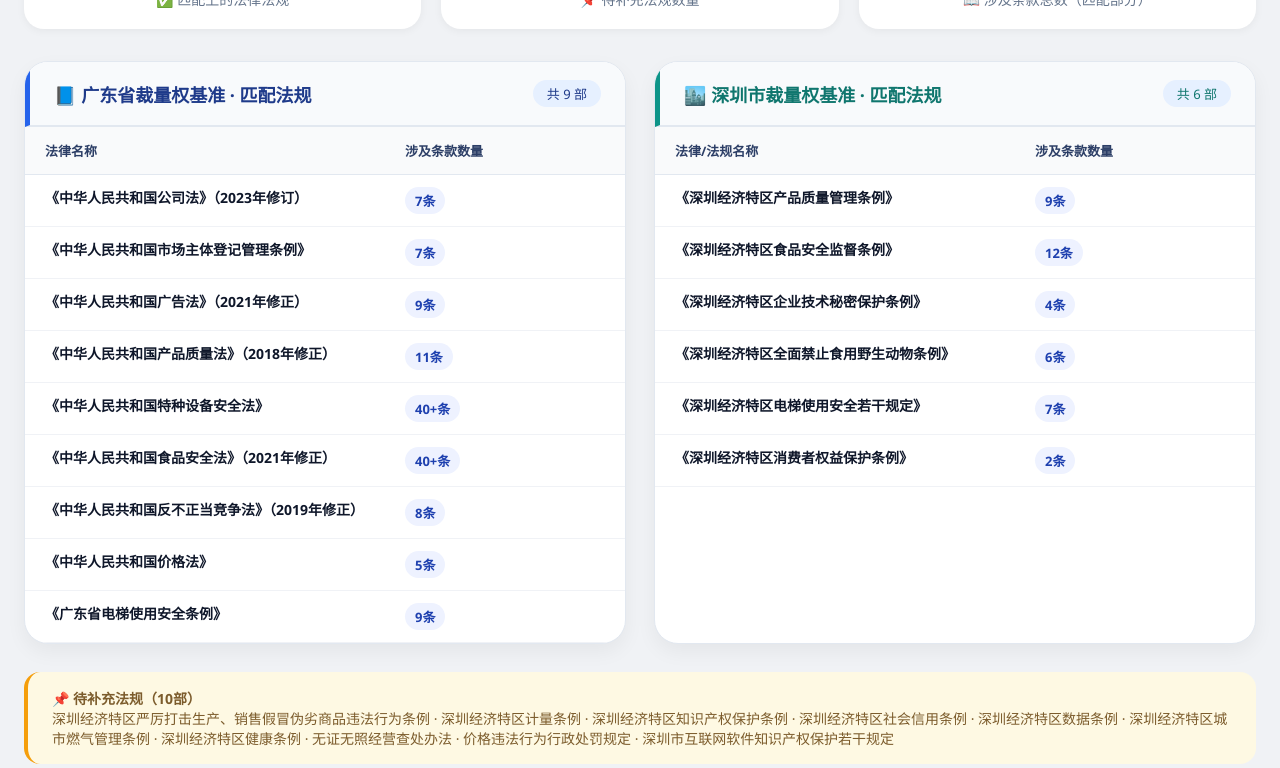
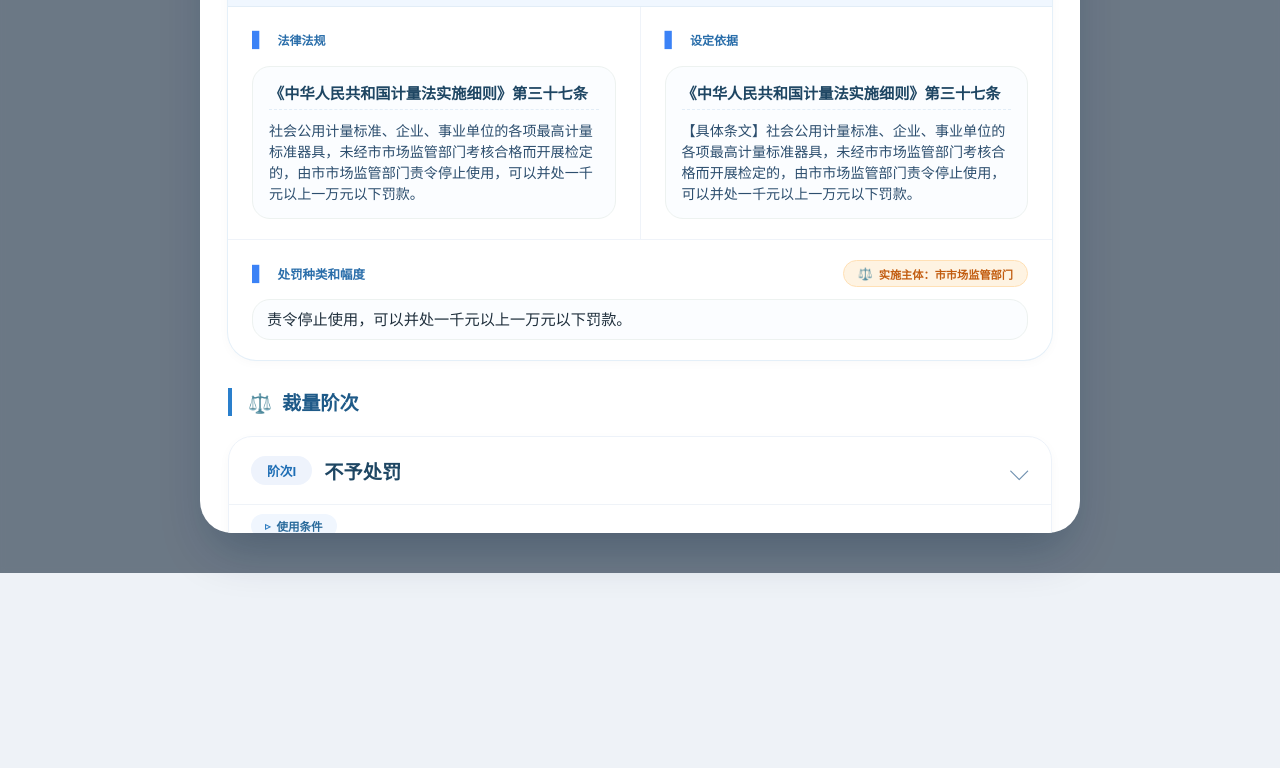
Before and after one commit to nico1213800/ZSK, a plain HTML site: page index.html in a window 1280 px wide. Shown: the part 227-995 px from the top of the page. After the commit the page ends 800 px from the top, so only its background shows below. Drawn offline with Linux system fonts and the light colour scheme.

Commit message:
Add files via upload

```diff
--- a/index.html
+++ b/index.html
@@ -2,286 +2,344 @@
 <html lang="zh-CN">
 <head>
     <meta charset="UTF-8">
-    <meta name="viewport" content="width=device-width, initial-scale=1.0">
-    <title>裁量权基准 · 匹配法律法规条款统计</title>
+    <meta name="viewport" content="width=device-width, initial-scale=1.0, maximum-scale=1.0, user-scalable=yes">
+    <title>行政处罚裁量标准详情</title>
     <style>
         * {
             margin: 0;
             padding: 0;
             box-sizing: border-box;
         }
-
         body {
-            font-family: 'Segoe UI', Roboto, 'Helvetica Neue', sans-serif;
-            background: #f0f2f5;
-            padding: 30px 24px;
-            color: #1e293b;
+            font-family: system-ui, 'Segoe UI', 'Roboto', sans-serif;
+            background: #eef2f7;
+            display: flex;
+            align-items: center;
+            justify-content: center;
+            min-height: 100vh;
+            padding: 20px;
         }
-
-        .container {
-            max-width: 1300px;
-            margin: 0 auto;
+        .modal-overlay {
+            position: fixed;
+            top: 0;
+            left: 0;
+            width: 100%;
+            height: 100%;
+            background: rgba(0, 20, 40, 0.55);
+            backdrop-filter: blur(3px);
+            display: flex;
+            align-items: center;
+            justify-content: center;
+            z-index: 1000;
+            padding: 16px;
         }
-
-        .header {
-            text-align: center;
-            margin-bottom: 32px;
+        .modal-container {
+            max-width: 880px;
+            width: 100%;
+            max-height: 90vh;
+            background: #fff;
+            border-radius: 32px;
+            box-shadow: 0 25px 50px -12px rgba(0, 32, 64, 0.3);
+            display: flex;
+            flex-direction: column;
+            overflow: hidden;
+            animation: fadeSlideUp 0.25s ease;
         }
-
-        .header h1 {
-            font-size: 28px;
+        @keyframes fadeSlideUp {
+            from { opacity: 0; transform: translateY(18px); }
+            to { opacity: 1; transform: translateY(0); }
+        }
+        .modal-header {
+            display: flex;
+            align-items: center;
+            justify-content: space-between;
+            padding: 20px 28px;
+            border-bottom: 1px solid #e9edf2;
+        }
+        .modal-header h2 {
+            font-size: 1.55rem;
+            font-weight: 600;
+            background: linear-gradient(135deg, #1a4c7a, #0e3a5c);
+            background-clip: text;
+            -webkit-background-clip: text;
+            color: transparent;
+        }
+        .close-btn {
+            background: #f0f4f9;
+            border: none;
+            width: 40px;
+            height: 40px;
+            border-radius: 40px;
+            cursor: pointer;
+            font-size: 24px;
+            color: #2c5a7a;
+        }
+        .close-btn:hover { background: #e2e8f0; }
+        .modal-body {
+            flex: 1;
+            overflow-y: auto;
+            padding: 24px 28px 32px;
+        }
+        .info-primary-card {
+            background: #fff;
+            border-radius: 28px;
+            box-shadow: 0 2px 12px rgba(0,0,0,0.03), 0 0 0 1px rgba(66,153,225,0.12);
+            margin-bottom: 28px;
+        }
+        .violation-bar {
+            background: #f0f7ff;
+            border-bottom: 1px solid #e2edf7;
+            padding: 16px 24px;
+        }
+        .violation-label {
+            display: flex;
+            align-items: center;
+            gap: 8px;
+            font-size: 0.75rem;
             font-weight: 700;
-            background: linear-gradient(135deg, #1e3c72, #2a5298);
-            -webkit-background-clip: text;
-            background-clip: text;
-            color: transparent;
+            text-transform: uppercase;
+            color: #2a6eaa;
             margin-bottom: 8px;
         }
-
-        .header p {
-            color: #475569;
-            font-size: 16px;
+        .violation-label::before { content: "▍"; font-size: 1.1rem; color: #3b82f6; }
+        .violation-content {
+            font-size: 0.96rem;
+            line-height: 1.5;
+            color: #1f2f3c;
+            font-weight: 500;
         }
-
-        /* 统计卡片区 */
-        .stats-grid {
-            display: flex;
-            gap: 20px;
-            margin-bottom: 32px;
-            flex-wrap: wrap;
-        }
-
-        .stat-card {
-            flex: 1;
-            min-width: 180px;
-            background: white;
-            border-radius: 20px;
-            padding: 20px;
-            box-shadow: 0 2px 8px rgba(0,0,0,0.05);
-            text-align: center;
-            border-top: 4px solid;
-        }
-
-        .stat-card.match {
-            border-top-color: #10b981;
-        }
-        .stat-card.missing {
-            border-top-color: #f59e0b;
-        }
-        .stat-card.total {
-            border-top-color: #3b82f6;
-        }
-
-        .stat-number {
-            font-size: 42px;
-            font-weight: 800;
-            line-height: 1.2;
-        }
-
-        .stat-card.match .stat-number { color: #10b981; }
-        .stat-card.missing .stat-number { color: #f59e0b; }
-        .stat-card.total .stat-number { color: #3b82f6; }
-
-        .stat-label {
-            font-size: 14px;
-            color: #64748b;
-            margin-top: 8px;
-        }
-
-        /* 双栏布局 */
-        .law-sections {
+        .row-dual {
             display: flex;
             flex-wrap: wrap;
-            gap: 28px;
+            border-bottom: 1px solid #eff3f9;
         }
-
-        .law-panel {
+        .dual-item {
             flex: 1;
-            background: white;
-            border-radius: 24px;
-            overflow: hidden;
-            box-shadow: 0 8px 20px rgba(0,0,0,0.05);
-            border: 1px solid #e2e8f0;
+            padding: 20px 24px;
+            min-width: 200px;
         }
-
-        .panel-header {
-            padding: 18px 24px;
-            font-size: 18px;
+        .dual-item:first-child { border-right: 1px solid #eff3f9; }
+        .info-label {
+            display: flex;
+            align-items: center;
+            gap: 8px;
+            font-size: 0.75rem;
             font-weight: 700;
-            background: #f8fafc;
-            border-bottom: 2px solid #e2e8f0;
+            text-transform: uppercase;
+            color: #2a6eaa;
+            margin-bottom: 14px;
+        }
+        .info-label::before { content: "▍"; font-size: 1.1rem; color: #3b82f6; }
+        .info-card-content {
+            background: #fbfdff;
+            border-radius: 18px;
+            border: 1px solid #edf2f0;
+            padding: 14px 16px;
+        }
+        .law-title {
+            font-weight: 600;
+            font-size: 0.95rem;
+            color: #1e4663;
+            margin-bottom: 10px;
+            padding-bottom: 6px;
+            border-bottom: 1px dashed #e2edf7;
+        }
+        .law-body, .statute-full-text {
+            font-size: 0.88rem;
+            line-height: 1.5;
+            color: #2c4e6e;
+        }
+        .penalty-section { padding: 20px 24px; }
+        .penalty-header {
             display: flex;
             align-items: center;
             justify-content: space-between;
             flex-wrap: wrap;
+            margin-bottom: 12px;
+        }
+        .info-label-penalty {
+            display: flex;
+            align-items: center;
+            gap: 8px;
+            font-size: 0.78rem;
+            font-weight: 700;
+            text-transform: uppercase;
+            color: #2a6eaa;
+        }
+        .info-label-penalty::before { content: "▍"; font-size: 1.1rem; color: #3b82f6; }
+        .subject-badge {
+            background: #fef3e2;
+            color: #c25b0e;
+            padding: 4px 14px;
+            border-radius: 40px;
+            font-size: 0.7rem;
+            font-weight: 600;
+            display: inline-flex;
+            align-items: center;
+            gap: 6px;
+            border: 1px solid #ffe0b5;
+        }
+        .subject-badge::before { content: "⚖️"; font-size: 0.75rem; }
+        .penalty-content {
+            font-size: 0.95rem;
+            line-height: 1.5;
+            color: #1f2f3c;
+            background: #fbfdff;
+            padding: 8px 14px;
+            border-radius: 18px;
+            border: 1px solid #edf2f0;
+        }
+        .tiers-section { margin-top: 12px; }
+        .section-caption {
+            font-size: 1.2rem;
+            font-weight: 600;
+            color: #1e5a88;
+            margin-bottom: 20px;
+            display: flex;
+            align-items: center;
             gap: 10px;
+            border-left: 4px solid #2a7fcc;
+            padding-left: 16px;
         }
-
-        .panel-header .badge {
-            background: #e6f0ff;
+        .tiers-container { display: flex; flex-direction: column; gap: 20px; }
+        .tier-card {
+            background: #fff;
+            border-radius: 24px;
+            box-shadow: 0 4px 12px rgba(0,0,0,0.03);
+            border: 1px solid #edf2f9;
+            overflow: hidden;
+        }
+        .tier-header {
+            display: flex;
+            align-items: center;
+            justify-content: space-between;
+            padding: 16px 22px;
+            cursor: pointer;
+        }
+        .tier-header-left { display: flex; align-items: center; gap: 12px; }
+        .tier-badge {
+            background: #eef3fc;
+            border-radius: 40px;
+            padding: 5px 16px;
+            font-weight: 700;
+            font-size: 0.8rem;
+            color: #1e6eb5;
+        }
+        .tier-name { font-size: 1.2rem; font-weight: 650; color: #1e4663; }
+        .tier-toggle { font-size: 1.6rem; color: #6c8eae; }
+        .tier-content { padding: 8px 22px 22px; border-top: 1px solid #eff3f8; }
+        .tier-condition { margin-bottom: 20px; }
+        .condition-label, .penalty-label {
+            display: inline-flex;
+            align-items: center;
+            gap: 6px;
+            font-size: 0.72rem;
+            font-weight: 700;
+            color: #2a6b9c;
+            background: #f0f6fe;
             padding: 4px 14px;
             border-radius: 30px;
-            font-size: 13px;
-            font-weight: 500;
+            margin-bottom: 10px;
         }
-
-        .guangdong .panel-header {
-            color: #1e3a8a;
-            border-left: 5px solid #2563eb;
+        .condition-label::before, .penalty-label::before { content: "▹"; font-size: 11px; color: #2c7bc0; }
+        .condition-value, .penalty-value {
+            font-size: 0.92rem;
+            line-height: 1.5;
+            color: #1f2f3c;
+            background: #fbfdff;
+            padding: 8px 14px;
+            border-radius: 18px;
+            border: 1px solid #edf2f0;
+            white-space: pre-wrap;
         }
-
-        .shenzhen .panel-header {
-            color: #0f766e;
-            border-left: 5px solid #0d9488;
-        }
-
-        .law-table {
-            width: 100%;
-            border-collapse: collapse;
-        }
-
-        .law-table th {
-            text-align: left;
-            padding: 14px 20px;
-            background-color: #f9fafb;
-            font-weight: 600;
-            color: #2c3e66;
-            border-bottom: 1px solid #e2e8f0;
-            font-size: 13px;
-        }
-
-        .law-table td {
-            padding: 12px 20px;
-            border-bottom: 1px solid #f0f2f6;
-            font-size: 14px;
-            vertical-align: top;
-        }
-
-        .law-table tr:hover td {
-            background-color: #fefce8;
-        }
-
-        .law-name {
-            font-weight: 600;
-            color: #0f172a;
-        }
-
-        .count-badge {
-            background: #eef2ff;
-            padding: 4px 10px;
-            border-radius: 30px;
-            font-size: 13px;
-            font-weight: 600;
-            color: #1e40af;
-            display: inline-block;
-        }
-
-        .missing-note {
-            background: #fef9e3;
-            border-left: 4px solid #f59e0b;
-            padding: 16px 24px;
-            border-radius: 16px;
-            margin-top: 28px;
-            font-size: 14px;
-            color: #7c5c2c;
-        }
-
-        .footer {
-            text-align: center;
-            margin-top: 36px;
-            font-size: 12px;
-            color: #94a3b8;
-            padding-top: 20px;
-            border-top: 1px solid #e2e8f0;
+        @media (max-width: 680px) {
+            .modal-body { padding: 18px; }
+            .dual-item { padding: 16px 14px; }
+            .tier-name { font-size: 1.05rem; }
         }
     </style>
 </head>
 <body>
-<div class="container">
-    <div class="header">
-        <h1>📊 行政处罚裁量权基准 · 匹配法律法规统计</h1>
-        <p>广东省文件 + 深圳市文件 | 与系统库匹配的法律法规及条款数量</p>
-    </div>
-
-    <!-- 统计卡片 -->
-    <div class="stats-grid">
-        <div class="stat-card match">
-            <div class="stat-number">15</div>
-            <div class="stat-label">✅ 匹配上的法律法规</div>
+<div class="modal-overlay" id="modalOverlay">
+    <div class="modal-container">
+        <div class="modal-header">
+            <h2>行政处罚裁量标准详情</h2>
+            <button class="close-btn" id="closeModalBtn">✕</button>
         </div>
-        <div class="stat-card missing">
-            <div class="stat-number">10</div>
-            <div class="stat-label">📌 待补充法规数量</div>
-        </div>
-        <div class="stat-card total">
-            <div class="stat-number">102+</div>
-            <div class="stat-label">📖 涉及条款总数（匹配部分）</div>
+        <div class="modal-body">
+            <div class="info-primary-card">
+                <div class="violation-bar">
+                    <div class="violation-label">违法行为</div>
+                    <div class="violation-content">社会公用计量标准，企业、事业单位的各项最高计量标准器具，未经市市场监管部门考核合格而开展检定的。</div>
+                </div>
+                <div class="row-dual">
+                    <div class="dual-item">
+                        <div class="info-label">法律法规</div>
+                        <div class="info-card-content">
+                            <div class="law-title">《中华人民共和国计量法实施细则》第三十七条</div>
+                            <div class="law-body">社会公用计量标准、企业、事业单位的各项最高计量标准器具，未经市市场监管部门考核合格而开展检定的，由市市场监管部门责令停止使用，可以并处一千元以上一万元以下罚款。</div>
+                        </div>
+                    </div>
+                    <div class="dual-item">
+                        <div class="info-label">设定依据</div>
+                        <div class="info-card-content">
+                            <div class="law-title">《中华人民共和国计量法实施细则》第三十七条</div>
+                            <div class="statute-full-text">【具体条文】社会公用计量标准、企业、事业单位的各项最高计量标准器具，未经市市场监管部门考核合格而开展检定的，由市市场监管部门责令停止使用，可以并处一千元以上一万元以下罚款。</div>
+                        </div>
+                    </div>
+                </div>
+                <div class="penalty-section">
+                    <div class="penalty-header">
+                        <div class="info-label-penalty">处罚种类和幅度</div>
+                        <span class="subject-badge">实施主体：市市场监管部门</span>
+                    </div>
+                    <div class="penalty-content">责令停止使用，可以并处一千元以上一万元以下罚款。</div>
+                </div>
+            </div>
+            <div class="tiers-section">
+                <div class="section-caption"><span>⚖️</span> 裁量阶次</div>
+                <div class="tiers-container" id="tiersContainer"></div>
+            </div>
         </div>
     </div>
-
-    <!-- 双栏：广东省 + 深圳市 匹配法规 -->
-    <div class="law-sections">
-        <!-- 广东省文件匹配的法律 -->
-        <div class="law-panel guangdong">
-            <div class="panel-header">
-                <span>📘 广东省裁量权基准 · 匹配法规</span>
-                <span class="badge">共 9 部</span>
-            </div>
-            <table class="law-table">
-                <thead>
-                    <tr>
-                        <th style="width: 60%;">法律名称</th>
-                        <th style="width: 40%;">涉及条款数量</th>
-                    </tr>
-                </thead>
-                <tbody>
-                    <tr><td class="law-name">《中华人民共和国公司法》（2023年修订）</td><td><span class="count-badge">7条</span></td></tr>
-                    <tr><td class="law-name">《中华人民共和国市场主体登记管理条例》</td><td><span class="count-badge">7条</span></td></tr>
-                    <tr><td class="law-name">《中华人民共和国广告法》（2021年修正）</td><td><span class="count-badge">9条</span></td></tr>
-                    <tr><td class="law-name">《中华人民共和国产品质量法》（2018年修正）</td><td><span class="count-badge">11条</span></td></tr>
-                    <tr><td class="law-name">《中华人民共和国特种设备安全法》</td><td><span class="count-badge">40+条</span></td></tr>
-                    <tr><td class="law-name">《中华人民共和国食品安全法》（2021年修正）</td><td><span class="count-badge">40+条</span></td></tr>
-                    <tr><td class="law-name">《中华人民共和国反不正当竞争法》（2019年修正）</td><td><span class="count-badge">8条</span></td></tr>
-                    <tr><td class="law-name">《中华人民共和国价格法》</td><td><span class="count-badge">5条</span></td></tr>
-                    <tr><td class="law-name">《广东省电梯使用安全条例》</td><td><span class="count-badge">9条</span></td></tr>
-                </tbody>
-            </table>
-        </div>
-
-        <!-- 深圳市文件匹配的法规 -->
-        <div class="law-panel shenzhen">
-            <div class="panel-header">
-                <span>🏙️ 深圳市裁量权基准 · 匹配法规</span>
-                <span class="badge">共 6 部</span>
-            </div>
-            <table class="law-table">
-                <thead>
-                    <tr>
-                        <th style="width: 60%;">法律/法规名称</th>
-                        <th style="width: 40%;">涉及条款数量</th>
-                    </tr>
-                </thead>
-                <tbody>
-                    <tr><td class="law-name">《深圳经济特区产品质量管理条例》</td><td><span class="count-badge">9条</span></td></tr>
-                    <tr><td class="law-name">《深圳经济特区食品安全监督条例》</td><td><span class="count-badge">12条</span></td></tr>
-                    <tr><td class="law-name">《深圳经济特区企业技术秘密保护条例》</td><td><span class="count-badge">4条</span></td></tr>
-                    <tr><td class="law-name">《深圳经济特区全面禁止食用野生动物条例》</td><td><span class="count-badge">6条</span></td></tr>
-                    <tr><td class="law-name">《深圳经济特区电梯使用安全若干规定》</td><td><span class="count-badge">7条</span></td></tr>
-                    <tr><td class="law-name">《深圳经济特区消费者权益保护条例》</td><td><span class="count-badge">2条</span></td></tr>
-                </tbody>
-            </table>
-        </div>
-    </div>
-
-    <!-- 待补充法规提示（仅数据量） -->
-    <div class="missing-note">
-        <strong>📌 待补充法规（10部）</strong><br>
-        深圳经济特区严厉打击生产、销售假冒伪劣商品违法行为条例 · 深圳经济特区计量条例 · 深圳经济特区知识产权保护条例 · 深圳经济特区社会信用条例 · 深圳经济特区数据条例 · 深圳经济特区城市燃气管理条例 · 深圳经济特区健康条例 · 无证无照经营查处办法 · 价格违法行为行政处罚规定 · 深圳市互联网软件知识产权保护若干规定
-    </div>
-
-    <div class="footer">
-        数据来源：广东省市场监督管理局行政处罚裁量权基准 | 深圳市市场监督管理局行政处罚及行政强制裁量权基准
-    </div>
 </div>
+<script>
+    const tiersData = [
+        { name: "不予处罚", badge: "阶次Ⅰ", condition: "有下列情形之一的：\n1. 已申请考核且最终考核结果为合格，立即停止使用，未造成危害后果。\n2. 初次违法，立即停止使用，未造成危害后果。符合不予处罚适用条件，不予立案的，不予实施行政强制措施。", penaltyStandard: "不予行政处罚，责令停止使用，免于罚款。" },
+        { name: "从轻", badge: "阶次Ⅱ", condition: "未经考核合格开展检定出具检定结论 10 个以下，检定结论属实，及时改正。", penaltyStandard: "责令停止使用，并处 0.1 万元以上 0.37 万元以下罚款。" },
+        { name: "一般", badge: "阶次Ⅲ", condition: "未经考核合格开展检定出具检定结论 10 个以上 30 个以下，检定结论属实，及时改正。", penaltyStandard: "责令停止使用，并处 0.37 万元以上 0.73 万元以下罚款。" },
+        { name: "从重", badge: "阶次Ⅳ", condition: "有下列情形之一的：\n1. 未经考核合格开展检定出具检定结论 30 个以上。\n2. 第 2 次以上实施同一性质违法行为。", penaltyStandard: "责令停止使用，并处 0.73 万元以上 1 万元以下罚款。" }
+    ];
+    const container = document.getElementById('tiersContainer');
+    if (container) {
+        tiersData.forEach(tier => {
+            const card = document.createElement('div'); card.className = 'tier-card';
+            const header = document.createElement('div'); header.className = 'tier-header';
+            const leftDiv = document.createElement('div'); leftDiv.className = 'tier-header-left';
+            const badgeSpan = document.createElement('span'); badgeSpan.className = 'tier-badge'; badgeSpan.innerText = tier.badge;
+            const nameSpan = document.createElement('span'); nameSpan.className = 'tier-name'; nameSpan.innerText = tier.name;
+            leftDiv.appendChild(badgeSpan); leftDiv.appendChild(nameSpan);
+            const toggleSpan = document.createElement('span'); toggleSpan.className = 'tier-toggle'; toggleSpan.innerText = '⌵';
+            header.appendChild(leftDiv); header.appendChild(toggleSpan);
+            const contentDiv = document.createElement('div'); contentDiv.className = 'tier-content';
+            const conditionWrapper = document.createElement('div'); conditionWrapper.className = 'tier-condition';
+            const condLabel = document.createElement('div'); condLabel.className = 'condition-label'; condLabel.innerText = '使用条件';
+            const condValue = document.createElement('div'); condValue.className = 'condition-value'; condValue.innerText = tier.condition; condValue.style.whiteSpace = 'pre-wrap';
+            conditionWrapper.appendChild(condLabel); conditionWrapper.appendChild(condValue); contentDiv.appendChild(conditionWrapper);
+            const penaltyWrapper = document.createElement('div');
+            const penaltyLabel = document.createElement('div'); penaltyLabel.className = 'penalty-label'; penaltyLabel.innerText = '处罚标准';
+            const penaltyValue = document.createElement('div'); penaltyValue.className = 'penalty-value'; penaltyValue.innerText = tier.penaltyStandard; penaltyValue.style.whiteSpace = 'pre-wrap';
+            penaltyWrapper.appendChild(penaltyLabel); penaltyWrapper.appendChild(penaltyValue); contentDiv.appendChild(penaltyWrapper);
+            card.appendChild(header); card.appendChild(contentDiv);
+            let expanded = true;
+            const updateFold = () => { toggleSpan.innerText = expanded ? '⌵' : '⌃'; contentDiv.style.display = expanded ? 'block' : 'none'; };
+            updateFold();
+            header.addEventListener('click', (e) => { e.stopPropagation(); expanded = !expanded; updateFold(); });
+            container.appendChild(card);
+        });
+    }
+    document.getElementById('closeModalBtn').addEventListener('click', () => { document.getElementById('modalOverlay').style.display = 'none'; });
+    document.getElementById('modalOverlay').addEventListener('click', (e) => { if (e.target === document.getElementById('modalOverlay')) document.getElementById('modalOverlay').style.display = 'none'; });
+</script>
 </body>
 </html>
```
